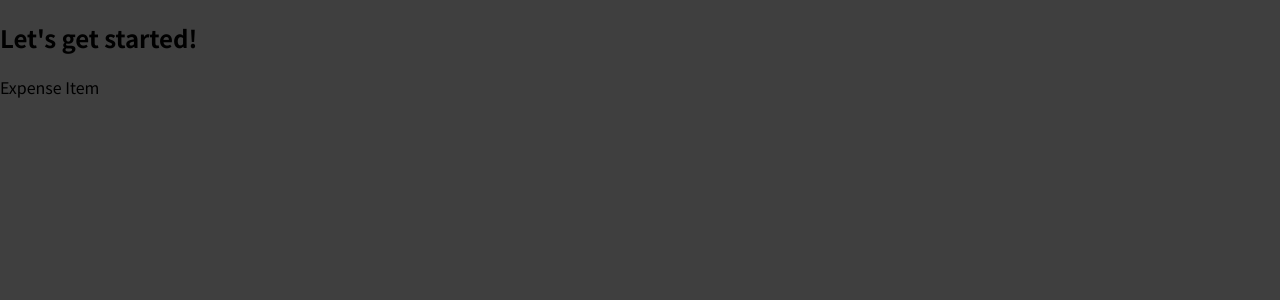
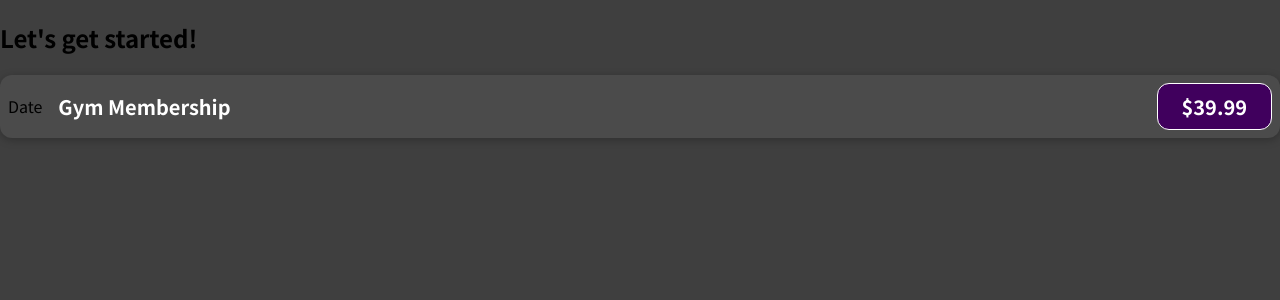
Before and after one commit to suthan83/expensify, a JavaScript app: page / in a window 1280 px wide. Shown: the top 300 px of the page. Built offline with nearby package versions, Linux system fonts and the light colour scheme.

Commit message:
improve ExpenseItem component and add styling

```diff
--- /dev/null
+++ b/src/components/ExpenseItem.css
@@ -0,0 +1,56 @@
+.expense-item {
+  display: flex;
+  justify-content: space-between;
+  align-items: center;
+  box-shadow: 0 2px 8px rgba(0, 0, 0, 0.25);
+  padding: 0.5rem;
+  margin: 1rem 0;
+  border-radius: 12px;
+  background-color: #4b4b4b;
+}
+
+.expense-item__description {
+  display: flex;
+  flex-direction: column;
+  gap: 1rem;
+  align-items: flex-end;
+  flex-flow: column-reverse;
+  justify-content: flex-start;
+  flex: 1;
+}
+
+.expense-item h2 {
+  color: #3a3a3a;
+  font-size: 1rem;
+  flex: 1;
+  margin: 0 1rem;
+  color: white;
+}
+
+.expense-item__price {
+  font-size: 1rem;
+  font-weight: bold;
+  color: white;
+  background-color: #40005d;
+  border: 1px solid white;
+  padding: 0.5rem;
+  border-radius: 12px;
+}
+
+@media (min-width: 580px) {
+  .expense-item__description {
+    flex-direction: row;
+    align-items: center;
+    justify-content: flex-start;
+    flex: 1;
+  }
+
+  .expense-item__description h2 {
+    font-size: 1.25rem;
+  }
+
+  .expense-item__price {
+    font-size: 1.25rem;
+    padding: 0.5rem 1.5rem;
+  }
+}
--- a/src/components/ExpenseItem.js
+++ b/src/components/ExpenseItem.js
@@ -1,6 +1,15 @@
+import './ExpenseItem.css';
+
 function ExpenseItem() {
     return(
-        <div>Expense Item</div>
+        <div className="expense-item">
+            <div >Date</div>
+            <div className="expense-item__description">
+                <h2>Gym Membership</h2>
+                <div className="expense-item__price">$39.99</div>
+            </div>
+
+        </div>
     )
 }
 
```
